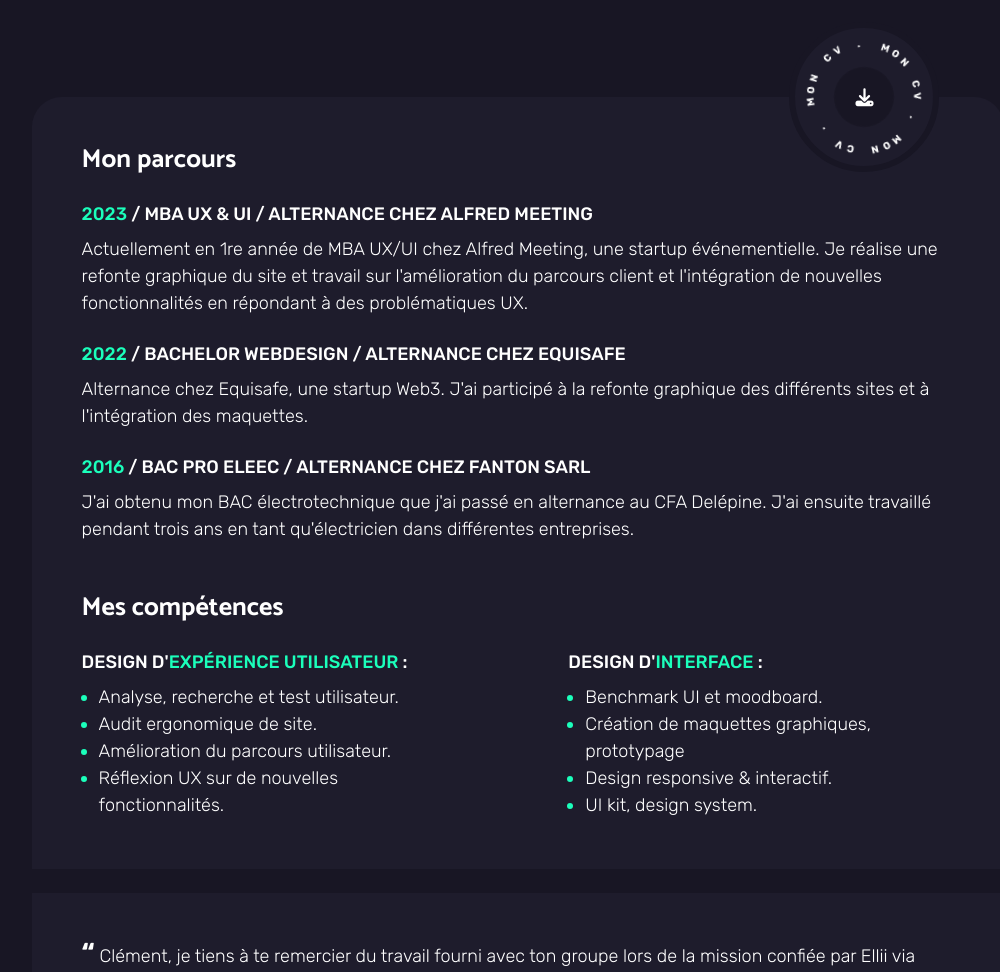
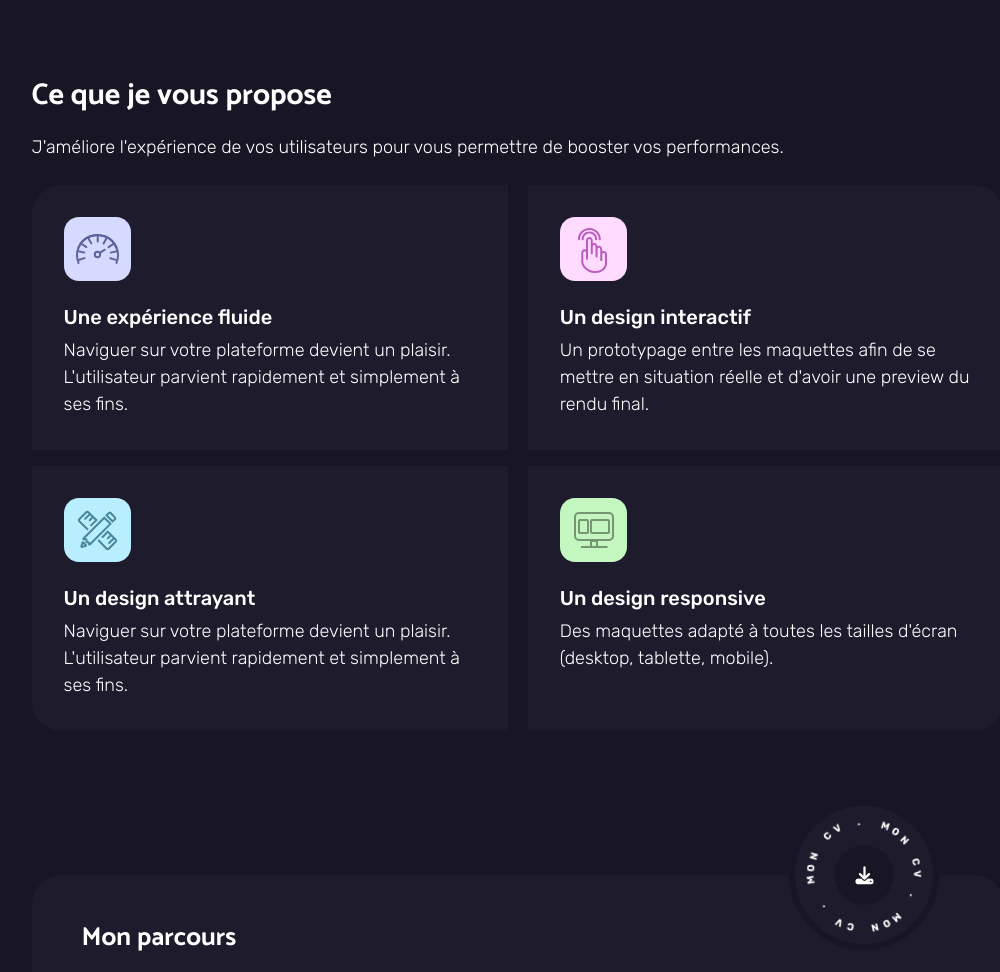
Before and after one commit to clementehmann/clementehmann.github.io, a plain HTML site: page index.html in a window 1280 px wide. Shown: the part 1400-2372 px from the top of the page, without its empty margins (122-1122 px from the left). Drawn offline with nearby package versions, Linux system fonts and the light colour scheme.

Commit message:
Add files via upload

```diff
--- a/index.html
+++ b/index.html
@@ -189,7 +189,7 @@
 										<h4 class="my-3">Présentation générale :</h4>
 										<p>Equisafe est l'entreprise dans laquelle j'ai éfectué mon alternance de Bachelor. Ils nous ont confié
 											(à moi et un collègue également en apprentissage) la réalisation de leur nouvelle identité visuelle, pour
-											leur site principal et deux autres sous sites.
+											leur site principale et deux autres sous sites.
 										</p>
 									</div>
 									<div class=" mb-5">
@@ -226,8 +226,44 @@
 		</div>
 	</section>
 
-	<!-- À propos de moi -->
+	<!-- About -->
 	<section id="about" class="section">
+		<!-- Ce que je vous propose -->
+		<div class="mycontainer mb-5 mt-4 animjs3">
+			<h2 class="mb-3">Ce que je vous propose</h2>
+			<p class="mb-4">J'améliore l'expérience de vos utilisateurs pour vous permettre de booster vos performances.</p>
+			<div class="d-flex flex-wrap" style="gap: 16px">
+				<div class="d-flex flex-wrap justify-content-between" style="gap: 16px">
+					<div class="card-2 card-2-1" style="border-radius: 30px 0 0 0;">
+						<img src="img/fluide.svg" alt="Fluide">
+						<h5 class="mt-4">Une expérience fluide</h5>
+						<p>Naviguer sur votre plateforme devient un plaisir. L'utilisateur parvient rapidement et simplement à ses fins.
+						</p>
+					</div>
+					<div class="card-2" style="border-radius: 0 30px 0 0;">
+						<img src="img/interactif.svg" alt="Interactif">
+						<h5 class="mt-4">Un design interactif</h5>
+						<p>Un prototypage entre les maquettes afin de se mettre en situation réelle et d'avoir une preview du rendu final.
+						</p>
+					</div>
+				</div>
+				<div class="d-flex flex-wrap justify-content-between mb-5 pb-5" style="gap: 16px">
+					<div class="card-2" style="border-radius: 0 0 0 30px;">
+						<img src="img/attrayant.svg" alt="Attrayant">
+						<h5 class="mt-4">Un design attrayant</h5>
+						<p>Naviguer sur votre plateforme devient un plaisir. L'utilisateur parvient rapidement et simplement à ses fins.
+						</p>
+					</div>
+					<div class="card-2 card-2-2" style="border-radius: 0 0 30px 0;">
+						<img src="img/responsive.svg" alt="Responsive">
+						<h5 class="mt-4">Un design responsive</h5>
+						<p>Des maquettes adapté à toutes les tailles d'écran (desktop, tablette, mobile).
+						</p>
+					</div>
+				</div>
+			</div>
+		</div>
+		<!-- À propos de moi -->
 		<div class="mycontainer mt-5">
 			<div class="card-about animjs3" style="	border-radius: 30px 30px 0 0;">
 				<div class="mycv d-flex justify-content-end" style="margin-top: -80px; margin-right: 60px;">
@@ -286,7 +322,7 @@
 					et une véritable compréhension de nos enjeux. Ce professionnalisme laisse présager -j’espère- que ton portfolio se remplisse vite
 					afin de faire de nouveaux heureux. <span style="font-size: 27px; font-weight: 700; line-height: 20px">”</span></p>
 				<a class="d-flex align-items-center mt-3" style="text-decoration: none;" href="https://www.linkedin.com/in/andr%C3%A9a-abbou/" target="_blank">
-					<img class="mr-3 rounded-circle"  style="width: 2em;" src="https://media-exp1.licdn.com/dms/image/C4E03AQGPs_4VxjR01Q/profile-displayphoto-shrink_800_800/0/1634221499860?e=1674086400&v=beta&t=JZG9OSzy0BPI0dfgy8VDgjIQgt65xNGVeTNYDrJ6REE" alt="Andréa Abbou">
+					<!-- <img class="mr-3 rounded-circle"  style="width: 2em;" src="https://media-exp1.licdn.com/dms/image/C4E03AQGPs_4VxjR01Q/profile-displayphoto-shrink_800_800/0/1634221499860?e=1674086400&v=beta&t=JZG9OSzy0BPI0dfgy8VDgjIQgt65xNGVeTNYDrJ6REE" alt="Andréa Abbou"> -->
 					<p class="primary" style="font-size: 16px; font-weight: 500;">Andréa Abbou - Cofondateur & CEO de Ellii</p>
 				</a>
 			</div>
@@ -294,7 +330,7 @@
 				<p><span style="font-size: 27px; font-weight: 700; line-height: 20px">“</span> Très bon élément au seins de notre équipe,
    					 grande autonomie et sérieux dans les rendus. <span style="font-size: 27px; font-weight: 700;">”</span></p>
 				<a class="d-flex align-items-center mt-3" style="text-decoration: none;" href="https://www.linkedin.com/in/frederic-bertoia/" target="_blank">
-					<img class="mr-3 rounded-circle" style="width: 2em;" src="https://media-exp1.licdn.com/dms/image/C4E03AQELQqmJu7GeaA/profile-displayphoto-shrink_800_800/0/1516859178702?e=1674086400&v=beta&t=-gtxRVhfHu8JE_dtpWl1V5gHymM10E2WlhJaIXa57Qc" alt="Frédéric Bertoia">
+					<!-- <img class="mr-3 rounded-circle" style="width: 2em;" src="https://media-exp1.licdn.com/dms/image/C4E03AQELQqmJu7GeaA/profile-displayphoto-shrink_800_800/0/1516859178702?e=1674086400&v=beta&t=-gtxRVhfHu8JE_dtpWl1V5gHymM10E2WlhJaIXa57Qc" alt="Frédéric Bertoia"> -->
 					<p class="primary" style="font-size: 16px; font-weight: 500;">Frédéric Bertoia - Cofondateur de EquiSafe</p>
 				</a>
 			</div>
--- a/style.css
+++ b/style.css
@@ -390,6 +390,36 @@ figure {
 .img-prog {
 	width: 30vw;
 	max-width: 400px !important;
+}
+.card-2 {
+	background-color: var(--nav);
+	padding: 32px;
+	max-width: 49%;
+	min-width: 250px;
+}
+.card-2 img {
+	top: 0;
+	-webkit-transform: scale(1);
+	transform: scale(1);
+	-webkit-transition: .3s ease-in-out;
+	transition: .3s ease-in-out;
+	position: relative;
+}
+.card-2:hover img{
+	top: -6px;
+	-webkit-transform: scale(1.1);
+	transform: scale(1.1);
+	-webkit-transition: .3s ease-in-out;
+	transition: .3s ease-in-out;
+}
+#about .card-about a p {
+	-webkit-transition: .3s ease-in-out;
+	transition: .3s ease-in-out;
+}
+#about .card-about a p:hover {
+	color: var(--secondary) !important;
+	-webkit-transition: .3s ease-in-out;
+	transition: .3s ease-in-out;
 }
 
 /* ========================= # CSS Modal ========================= */
@@ -823,9 +853,6 @@ body.light .progress-wrap svg.progress-circle path {
 	h1 {
 		font-size: 70px;
 	}
-	#contact {
-		margin-bottom: 0 !important;
-	}
 }
 @media all and (max-width: 1452px){
 	header.sticky{
@@ -854,6 +881,9 @@ body.light .progress-wrap svg.progress-circle path {
 	}
 	.hero-left {
 		max-width: 900px;
+	}
+	#contact {
+		margin-bottom: 0 !important;
 	}
 }
 
@@ -1046,6 +1076,16 @@ body.light .progress-wrap svg.progress-circle path {
 	#contact .social-icon div {
 		padding: 10px 0px!important;
 	}
+	.card-2 {
+		max-width: 100%;
+		border-radius: 0px !important;
+	}
+	.card-2-1 {
+		border-radius: 30px 30px 0 0 !important;
+	}
+	.card-2-2 {
+		border-radius: 0 0 30px 30px !important;
+	}
 }
 
 @media all and (max-width: 602px){
```
Also changed, not shown: img/attrayant.svg (added), img/fluide.svg (added), img/interactif.svg (added), img/responsive.svg (added).
